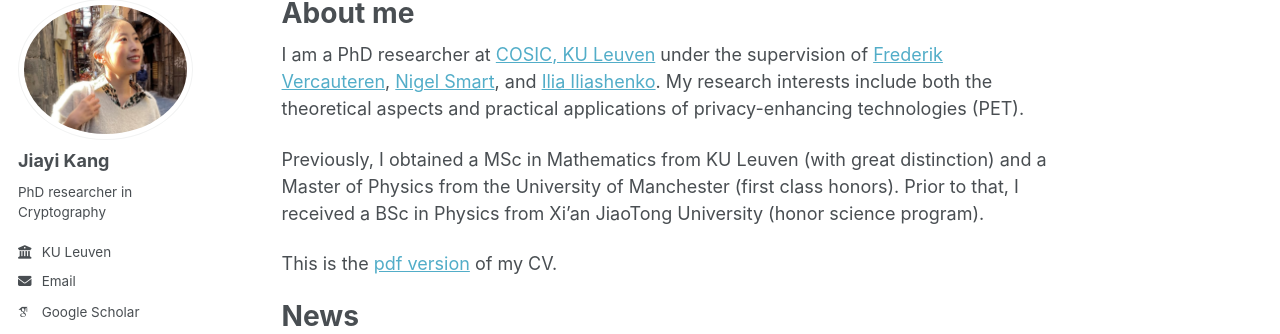
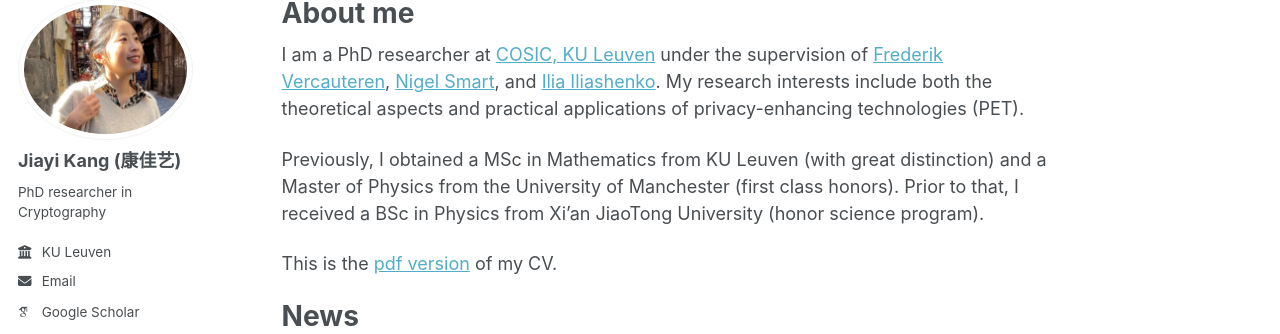
Before and after one commit to jiayikang2/jiayikang2.github.io, a Jekyll site: the page built from _pages/about.md, in a window 1280 px wide. Shown: the part 107-441 px from the top of the page. Built offline with Jekyll 4.4.1, drawn with Linux system fonts in a browser that asks for light colours; some web fonts are replaced.

Commit message:
chinese name

```diff
--- a/_config.yml
+++ b/_config.yml
@@ -22,7 +22,7 @@ repository               : "jiayikang2/jiayikang2.github.io"
 author:
   # Biographic information
   avatar           : "profile.png"
-  name             : "Jiayi Kang"
+  name             : "Jiayi Kang (康佳艺)"
   pronouns         : # example: "she/her"
   bio              :  "PhD researcher in Cryptography"
   location         : # "Earth"
```
